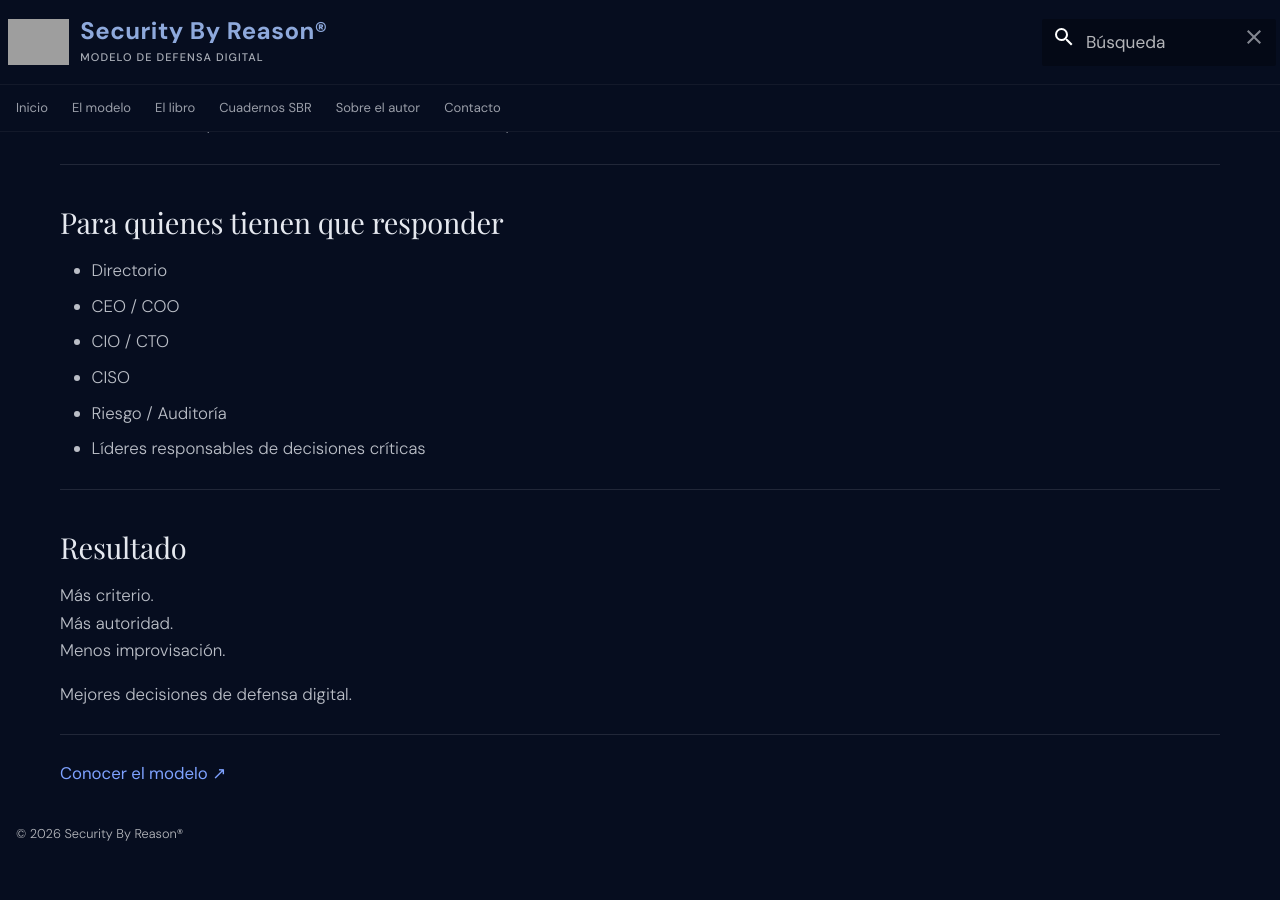
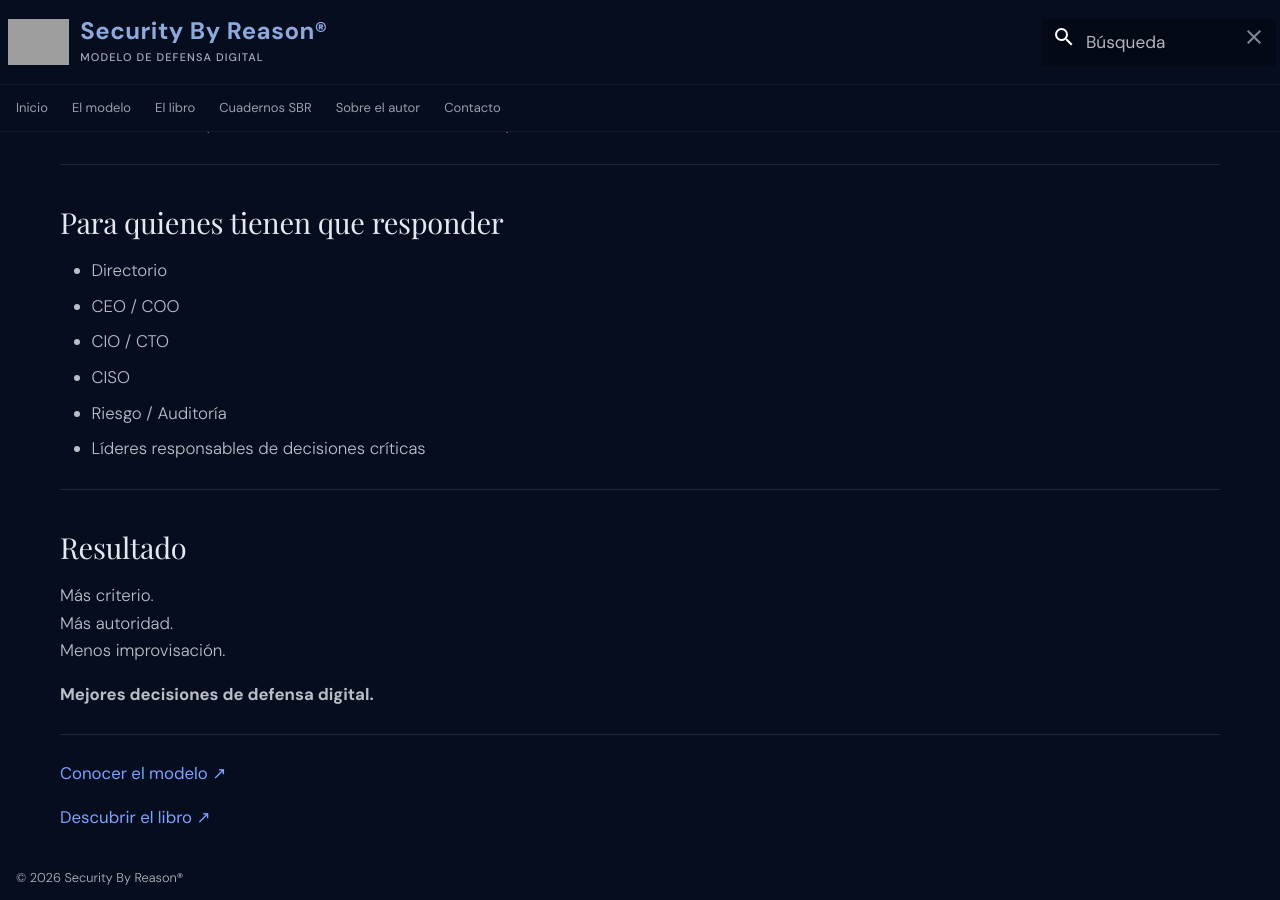
Before and after one commit to danielsasia/sbr-site, an MkDocs documentation site: the page built from docs/index.md, in a window 1280 px wide and 900 px high, scrolled down 1410 px. Built offline with MkDocs 1.6.1 and Material for MkDocs 9.7.7, drawn with Linux system fonts in a browser that asks for light colours; some web fonts are replaced; before the commit the page ends 2266 px from its top, so only the background shows below that; grey boxes are pictures that could not be loaded.

Commit message:
Update index.md

```diff
--- a/docs/index.md
+++ b/docs/index.md
@@ -72,8 +72,10 @@ Más criterio.
 Más autoridad.
 Menos improvisación.
 
-<span class="hero-closing">Mejores decisiones de defensa digital.</span>
+**Mejores decisiones de defensa digital.**
 
 ---
 
 [Conocer el modelo](modelo/intro.md){ .text-cta }
+
+[Descubrir el libro](libro/){ .text-cta }
```
